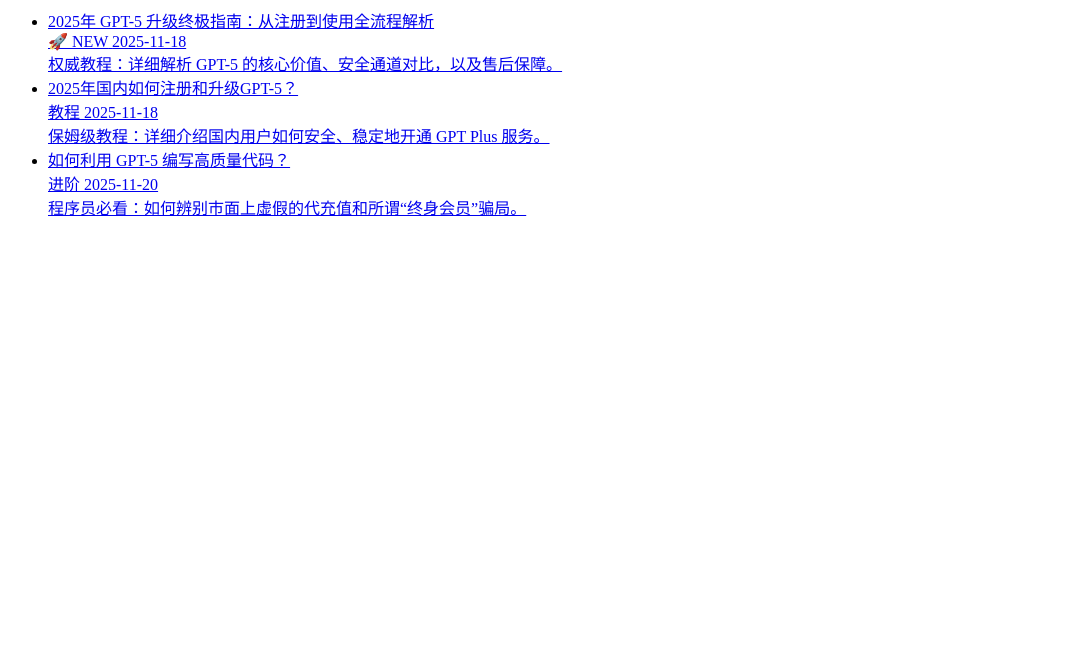
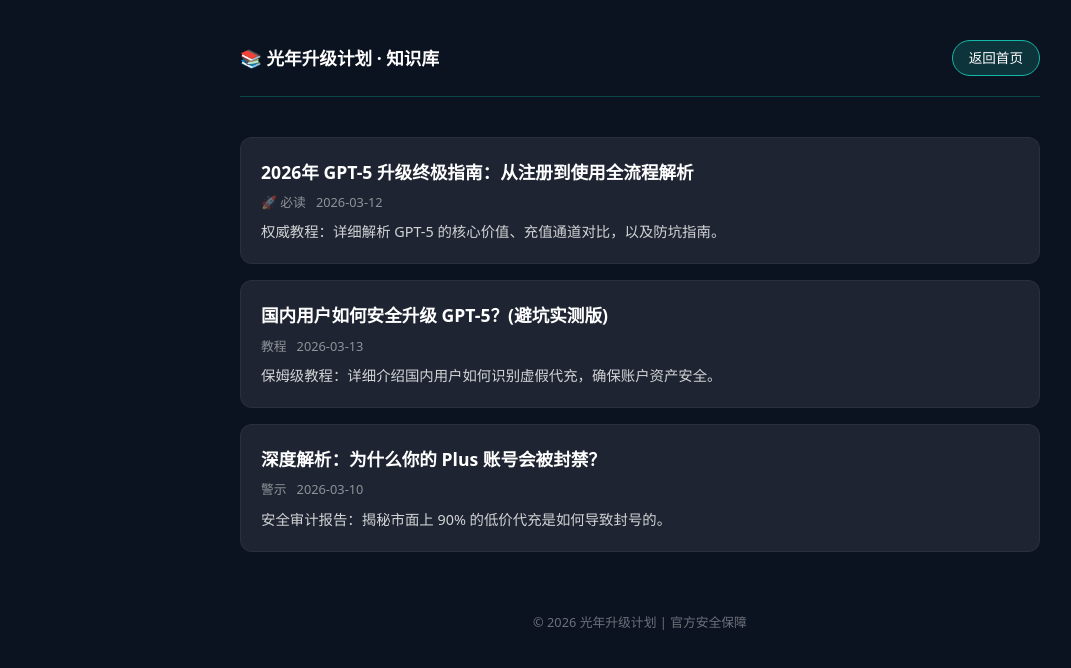
Before and after one commit to jack12202/aipassme, a plain HTML site: page blog/index.html in a window 1280 px wide. Shown: the whole page, without its empty margins (0-1071 px from the left). Drawn offline with Linux system fonts and the light colour scheme.

Commit message:
Update index.html

```diff
--- a/blog/index.html
+++ b/blog/index.html
@@ -1,23 +1,90 @@
-<ul class="article-list">
+<!DOCTYPE html>
+<html lang="zh">
+<head>
+<meta charset="utf-8"/>
+<meta content="width=device-width, initial-scale=1, maximum-scale=1, user-scalable=no" name="viewport"/>
+<title>GPT-5 权威使用教程库 📚</title>
+<style>
+    :root {
+      --bg: #0b1220;
+      --primary: #14b8a6;
+      --primary-dark: #0d9488;
+      --text: #e6f7fb;
+      --glass: rgba(255, 255, 255, 0.08);
+      --border: rgba(20, 184, 166, 0.3);
+    }
+    body {
+        background-color: var(--bg);
+        color: var(--text);
+        font-family: system-ui, -apple-system, sans-serif;
+        margin: 0;
+        padding: 20px;
+        line-height: 1.6;
+    }
+    .container { max-width: 800px; margin: 0 auto; }
+
+    .nav {
+        display: flex; justify-content: space-between; align-items: center;
+        padding: 20px 0; border-bottom: 1px solid var(--border); margin-bottom: 40px;
+    }
+    .logo { font-weight: 900; font-size: 1.1rem; color: #fff; text-decoration: none; display: flex; align-items: center; gap: 8px; }
+    .btn-home {
+        background: rgba(20, 184, 166, 0.2); border: 1px solid var(--primary);
+        color: #fff; padding: 6px 16px; border-radius: 20px; text-decoration: none; font-size: 0.85rem;
+    }
+
+    .article-list { list-style: none; padding: 0; }
+    .article-item {
+        background: var(--glass); border: 1px solid rgba(255,255,255,0.05);
+        border-radius: 12px; padding: 20px; margin-bottom: 16px;
+        transition: all 0.2s;
+    }
+    .article-item:hover {
+        transform: translateY(-2px); border-color: var(--primary);
+        background: rgba(20, 184, 166, 0.1);
+    }
+    .article-link { text-decoration: none; color: inherit; display: block; }
+    .title { font-size: 1.1rem; font-weight: 700; color: #fff; margin-bottom: 6px; }
+    .meta { font-size: 0.8rem; color: rgba(255,255,255,0.5); display: flex; gap: 10px; }
+    .desc { font-size: 0.9rem; color: rgba(255,255,255,0.8); margin-top: 8px; }
+
+    footer { text-align: center; margin-top: 60px; font-size: 0.8rem; color: rgba(255,255,255,0.4); }
+</style>
+</head>
+<body>
+<div class="container">
+    <nav class="nav">
+        <a href="/blog/index.html" class="logo">📚 光年升级计划 · 知识库</a>
+        <a href="/" class="btn-home">返回首页</a>
+    </nav>
+
+    <ul class="article-list">
         <li class="article-item">
             <a href="/blog/scam-warning.html" class="article-link">
-                <div class="title">2025年 GPT-5 升级终极指南：从注册到使用全流程解析</div>
-                <div class="meta"><span>🚀 NEW</span> <span>2025-11-18</span></div>
-                <div class="desc">权威教程：详细解析 GPT-5 的核心价值、安全通道对比，以及售后保障。</div>
+                <div class="title">2026年 GPT-5 升级终极指南：从注册到使用全流程解析</div>
+                <div class="meta"><span>🚀 必读</span> <span>2026-03-12</span></div>
+                <div class="desc">权威教程：详细解析 GPT-5 的核心价值、充值通道对比，以及防坑指南。</div>
             </a>
         </li>
+
         <li class="article-item">
             <a href="/blog/scam-warning.html" class="article-link">
-                <div class="title">2025年国内如何注册和升级GPT-5？</div>
-                <div class="meta"><span>教程</span> <span>2025-11-18</span></div>
-                <div class="desc">保姆级教程：详细介绍国内用户如何安全、稳定地开通 GPT Plus 服务。</div>
+                <div class="title">国内用户如何安全升级 GPT-5？(避坑实测版)</div>
+                <div class="meta"><span>教程</span> <span>2026-03-13</span></div>
+                <div class="desc">保姆级教程：详细介绍国内用户如何识别虚假代充，确保账户资产安全。</div>
             </a>
         </li>
+
         <li class="article-item">
             <a href="/blog/scam-warning.html" class="article-link">
-                <div class="title">如何利用 GPT-5 编写高质量代码？</div>
-                <div class="meta"><span>进阶</span> <span>2025-11-20</span></div>
-                <div class="desc">程序员必看：如何辨别市面上虚假的代充值和所谓“终身会员”骗局。</div>
+                <div class="title">深度解析：为什么你的 Plus 账号会被封禁？</div>
+                <div class="meta"><span>警示</span> <span>2026-03-10</span></div>
+                <div class="desc">安全审计报告：揭秘市面上 90% 的低价代充是如何导致封号的。</div>
             </a>
         </li>
     </ul>
+
+    <footer>© 2026 光年升级计划 | 官方安全保障</footer>
+</div>
+</body>
+</html>
```
